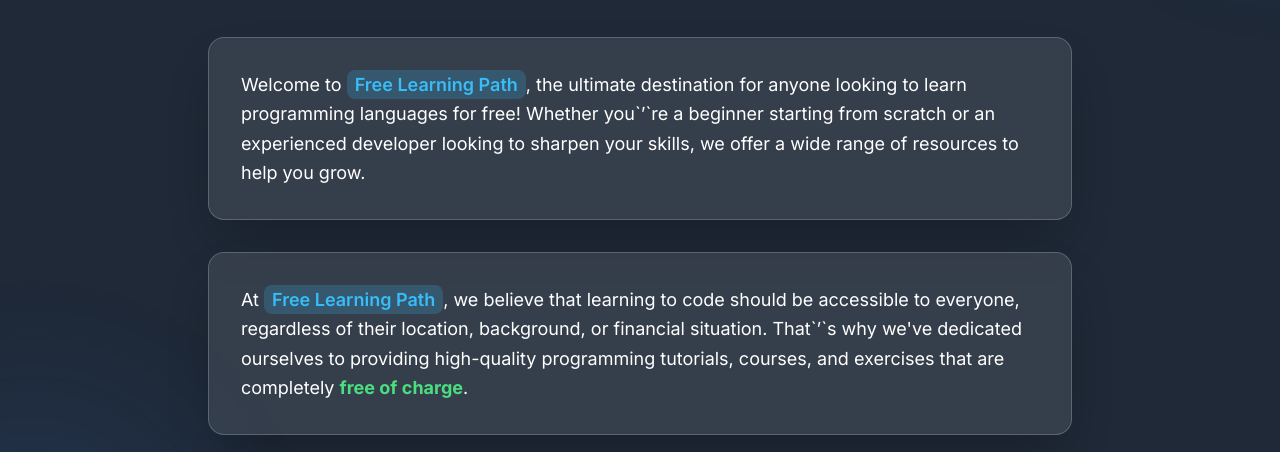
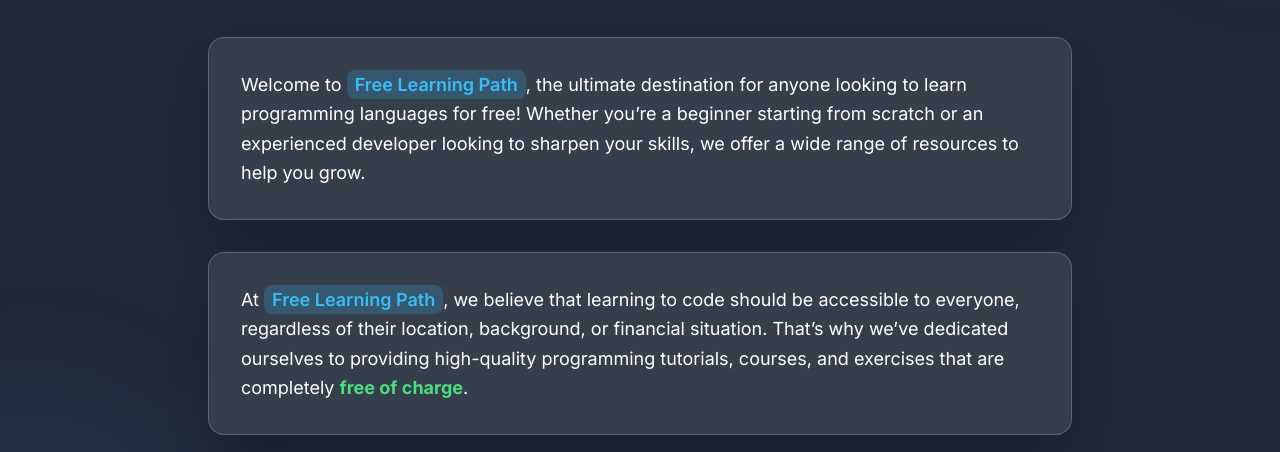
Before and after one commit to Shipon-Roy/roadmaps, a Next.js app: page /about in a window 1280 px wide. Shown: the part 207-659 px from the top of the page. Built offline with nearby package versions, Linux system fonts and the light colour scheme.

Commit message:
about ui update

```diff
--- a/app/about/page.jsx
+++ b/app/about/page.jsx
@@ -17,19 +17,28 @@
         <div className="space-y-8">
           <div className="bg-white/10 backdrop-blur-sm rounded-2xl p-8 border border-white/20 shadow-2xl hover:shadow-blue-500/25 transition-all duration-300">
             <p className="text-white text-lg leading-relaxed">
-              Welcome to <span className="text-sky-400 font-semibold bg-sky-400/20 px-2 py-1 rounded-lg">Free Learning Path</span>,
-              the ultimate destination for anyone looking to learn programming languages for free!
-              Whether you`&rsquo;`re a beginner starting from scratch or an experienced developer looking to sharpen your skills,
-              we offer a wide range of resources to help you grow.
+              Welcome to{" "}
+              <span className="text-sky-400 font-semibold bg-sky-400/20 px-2 py-1 rounded-lg">
+                Free Learning Path
+              </span>
+              , the ultimate destination for anyone looking to learn programming
+              languages for free! Whether you&rsquo;re a beginner starting from
+              scratch or an experienced developer looking to sharpen your
+              skills, we offer a wide range of resources to help you grow.
             </p>
           </div>
 
           <div className="bg-white/10 backdrop-blur-sm rounded-2xl p-8 border border-white/20 shadow-2xl hover:shadow-blue-500/25 transition-all duration-300">
             <p className="text-white text-lg leading-relaxed">
-              At <span className="text-sky-400 font-semibold bg-sky-400/20 px-2 py-1 rounded-lg">Free Learning Path</span>,
-              we believe that learning to code should be accessible to everyone, regardless of their location,
-              background, or financial situation. That`&rsquo;`s why we've dedicated ourselves to providing high-quality
-              programming tutorials, courses, and exercises that are completely{' '}
+              At{" "}
+              <span className="text-sky-400 font-semibold bg-sky-400/20 px-2 py-1 rounded-lg">
+                Free Learning Path
+              </span>
+              , we believe that learning to code should be accessible to
+              everyone, regardless of their location, background, or financial
+              situation. That&rsquo;s why we&rsquo;ve dedicated ourselves to
+              providing high-quality programming tutorials, courses, and
+              exercises that are completely{" "}
               <span className="text-green-400 font-bold">free of charge</span>.
             </p>
           </div>
@@ -46,11 +55,14 @@
 
           <div className="bg-gradient-to-br from-blue-900/50 to-purple-900/50 backdrop-blur-xl rounded-3xl p-10 border border-white/30 shadow-2xl max-w-3xl mx-auto">
             <p className="text-white text-xl leading-relaxed text-center font-medium">
-              Our mission is to empower individuals around the world with the skills they need
-              to succeed in the ever-evolving tech industry. We are committed to offering a
-              <span className="text-sky-400 font-bold bg-sky-400/20 px-3 py-1 rounded-full">free, comprehensive learning platform</span>
-              where anyone, regardless of their experience, can dive into the world of programming
-              and software development.
+              Our mission is to empower individuals around the world with the
+              skills they need to succeed in the ever-evolving tech industry. We
+              are committed to offering a
+              <span className="text-sky-400 font-bold bg-sky-400/20 px-3 py-1 rounded-full">
+                free, comprehensive learning platform
+              </span>
+              where anyone, regardless of their experience, can dive into the
+              world of programming and software development.
             </p>
           </div>
         </div>
```
